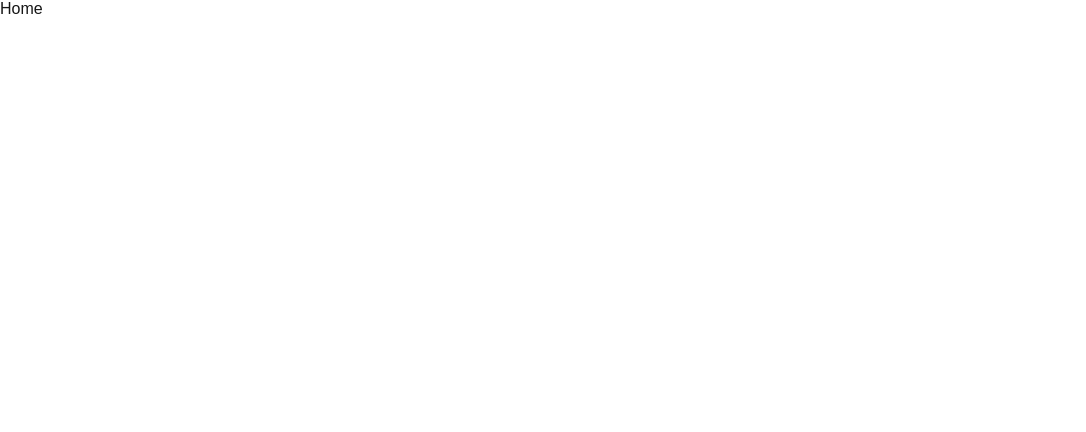
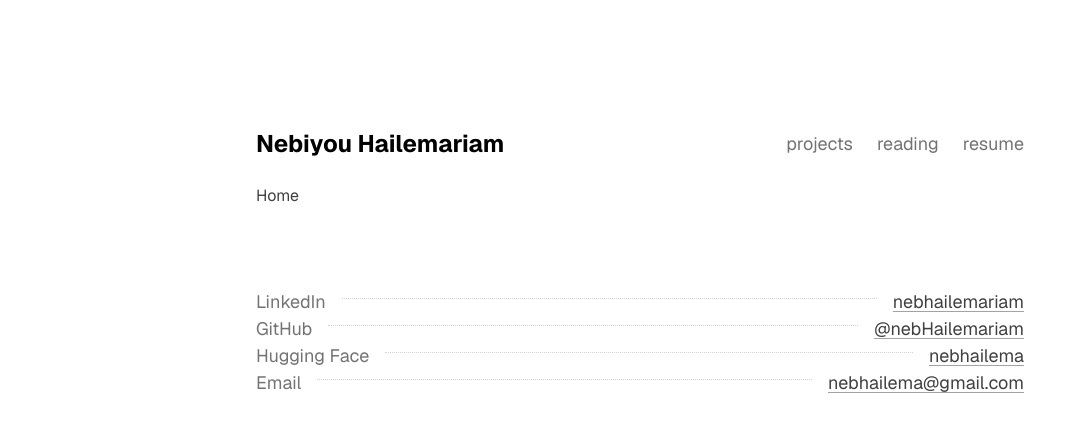
Before and after one commit to nebHailemariam/nebHailemariam.github.io, a Next.js app in the folder my-website/: page / in a window 1280 px wide. Shown: the top 432 px of the page, without its empty margins (0-1086 px from the left). Built offline with nearby package versions, Linux system fonts and the light colour scheme.

Commit message:
feat: add navigation and footer components, and update global styles

```diff
--- a/my-website/app/globals.scss
+++ b/my-website/app/globals.scss
@@ -1,49 +1,48 @@
 :root {
-  --background: #ffffff;
-  --foreground: #171717;
+  --text-color: rgb(64 64 64);
+  --text-lg: 1.125rem;
+  --text-2xl: 1.5rem;
+  --color-black: #000;
+  --color-nav: rgb(115 115 115);
 }
 
-@media (prefers-color-scheme: dark) {
-  :root {
-    --background: #0a0a0a;
-    --foreground: #ededed;
+.bodyContainer {
+  margin: 0 auto;
+  max-width: 768px;
+  padding: 3rem 1rem;
+  color: var(--text-color);
+  line-height: 1.5;
+  font-family: var(--font-geist-sans), sans-serif;
+  background-color: white;
+}
+
+@media (min-width: 640px) {
+  .bodyContainer {
+    padding-top: 6rem;
+    padding-bottom: 6rem;
+    padding-left: 1.5rem;
+    padding-right: 1.5rem;
   }
 }
 
-html {
-  height: 100%;
+@media (min-width: 768px) {
+  .bodyContainer {
+    padding-top: 8rem;
+    padding-bottom: 8rem;
+  }
 }
 
-html,
-body {
-  max-width: 100vw;
-  overflow-x: hidden;
-}
+.link {
+  color: var(--text-color);
+  text-decoration: underline;
+  text-decoration-color: #a3a3a3;
+  text-underline-offset: 3px;
+  transition:
+    color 0.15s ease,
+    text-decoration-color 0.15s ease;
 
-body {
-  min-height: 100%;
-  display: flex;
-  flex-direction: column;
-  color: var(--foreground);
-  background: var(--background);
-  font-family: Arial, Helvetica, sans-serif;
-  -webkit-font-smoothing: antialiased;
-  -moz-osx-font-smoothing: grayscale;
-}
-
-* {
-  box-sizing: border-box;
-  padding: 0;
-  margin: 0;
-}
-
-a {
-  color: inherit;
-  text-decoration: none;
-}
-
-@media (prefers-color-scheme: dark) {
-  html {
-    color-scheme: dark;
+  &:hover {
+    color: var(--color-black);
+    text-decoration-color: var(--color-black);
   }
 }
--- a/my-website/app/layout.tsx
+++ b/my-website/app/layout.tsx
@@ -1,6 +1,8 @@
 import type { Metadata } from "next";
 import { Geist, Geist_Mono } from "next/font/google";
 import "./globals.scss";
+import Navigation from "@/components/navigation/Navigation";
+import Footer from "@/components/footer/Footer";
 
 const geistSans = Geist({
   variable: "--font-geist-sans",
@@ -24,7 +26,11 @@ export default function RootLayout({
 }>) {
   return (
     <html lang="en" className={`${geistSans.variable} ${geistMono.variable}`}>
-      <body>{children}</body>
+      <body className="bodyContainer">
+        <Navigation />
+        {children}
+        <Footer />
+      </body>
     </html>
   );
 }
```
